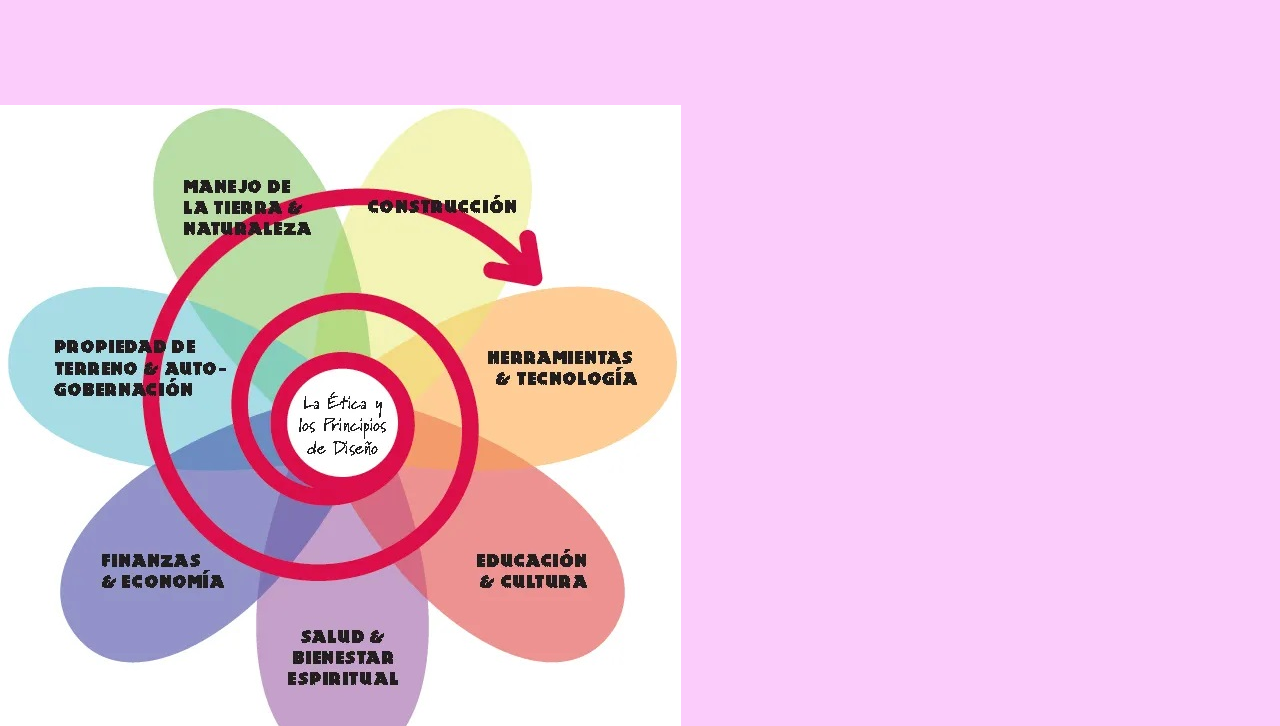
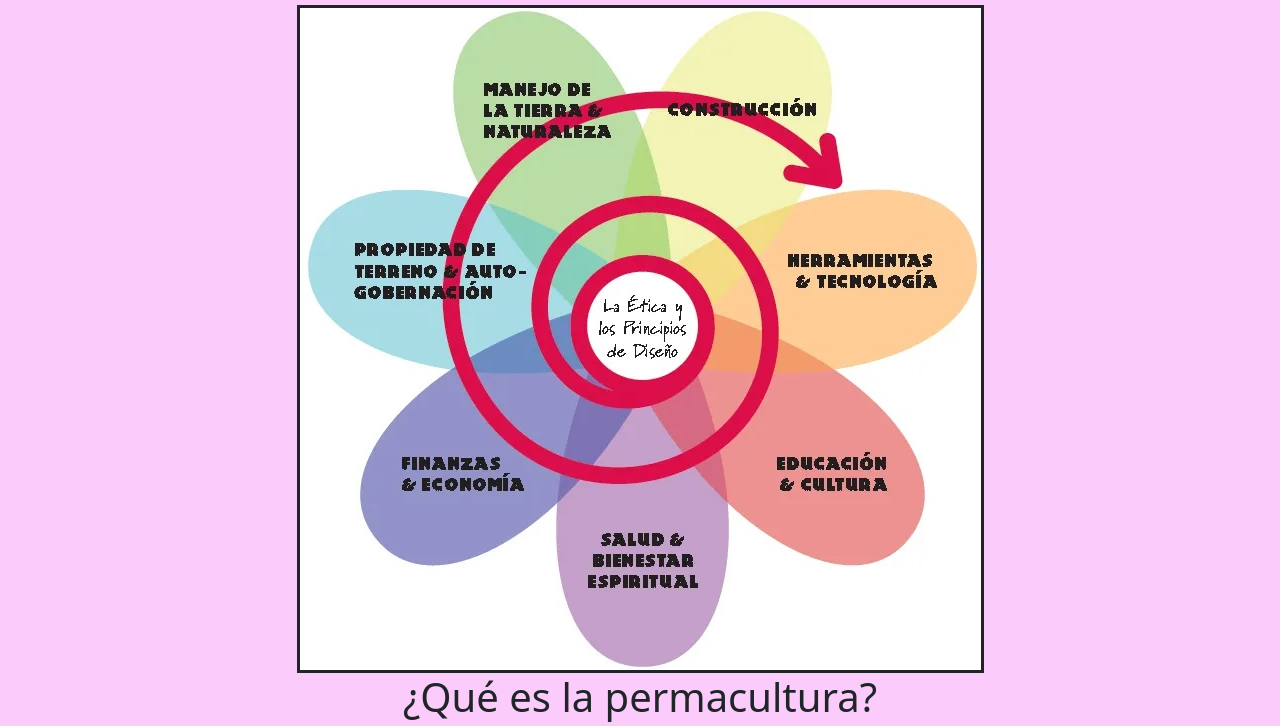
Before and after one commit to Santuli007/Preentrega2-sanchez-santiago, a plain HTML site: page index.html in a window 1280 px wide. Shown: the part 59-785 px from the top of the page. Drawn offline with nearby package versions, Linux system fonts and the light colour scheme.

Commit message:
Se entrega el proyecto

```diff
--- a/css/style.css
+++ b/css/style.css
@@ -46,6 +46,16 @@ body {
 
 }
 
+
+@media (min-width: 680px){
+	.img-fluid {
+        padding-left: 0vh;
+        padding-right: 0vh;
+        border: solid;
+        margin: auto;
+
+    }
+}
 /*
 .corte{
     size: 15em;
@@ -107,7 +117,15 @@ input{
     grid-auto-flow: dense;
     grid-area: auto;
 }
+@media (min-width: 680px){
 
+
+.fluid-video{
+    grid-row: auto;
+    grid-auto-rows: max-content;
+
+    }
+}
 /*pagina tierra-nat*/
 
 .container .box-1 .box-2 .box-3
```
